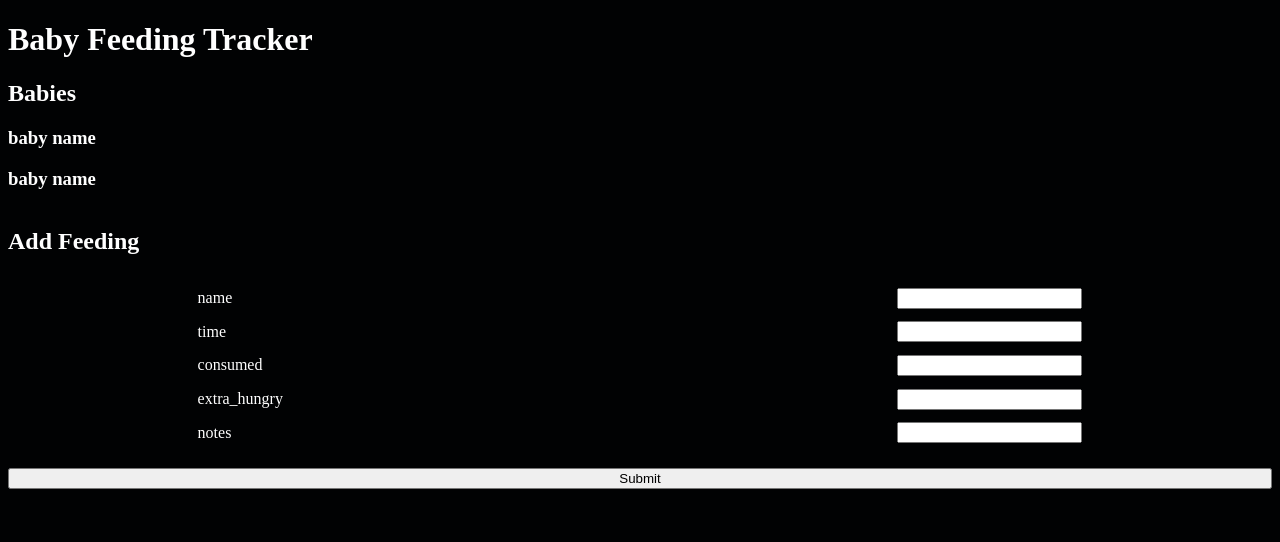
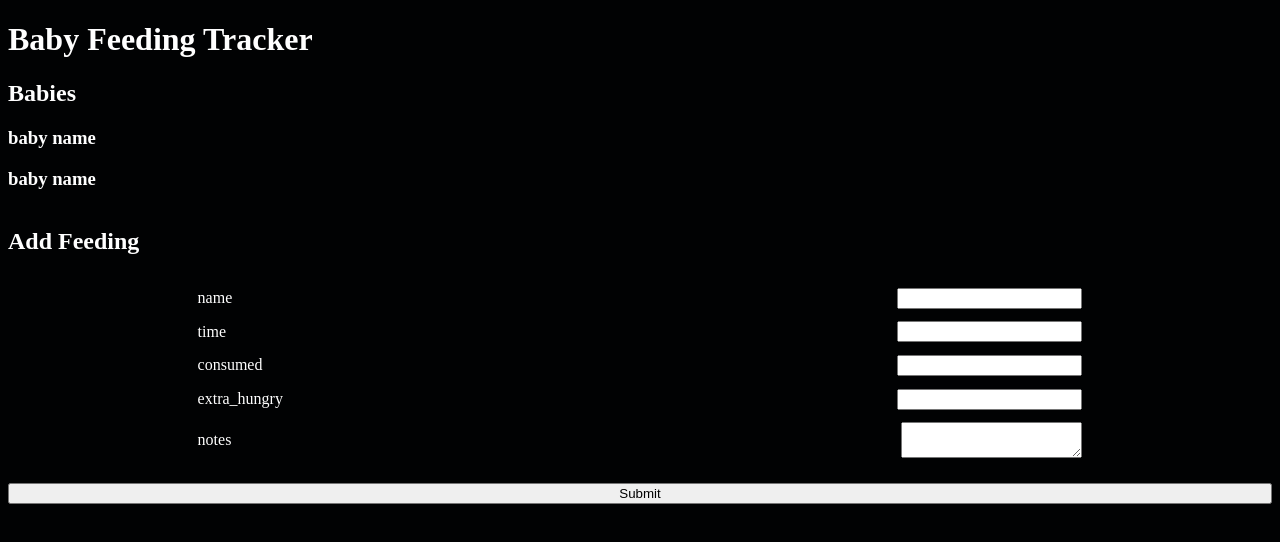
Before and after one commit to Richardaeld/baby-feeding-tacker, a React (Vite) app: page / in a window 1280 px wide. Shown: the top 542 px of the page. Built offline with nearby package versions, Linux system fonts and the light colour scheme.

Commit message:
created/added component textarea

```diff
--- a/src/App.jsx
+++ b/src/App.jsx
@@ -6,23 +6,23 @@ const form = {
   inputs: [
     {
       name:'name',
-      input: 'input',
+      type: 'input',
     },
     {
       name: 'time',
-      input: 'input',
+      type: 'input',
     },
     {
       name: 'consumed',
-      input: 'input',
+      type: 'input',
     },
     {
       name: 'extra_hungry',
-      input: 'input_checkbox',
+      type: 'input_checkbox',
     },
     {
       name:'notes',
-      input:'textarea',
+      type:'textarea',
     }
   ]
 }
--- a/src/components/Form.jsx
+++ b/src/components/Form.jsx
@@ -1,15 +1,19 @@
 import PropTypes from 'prop-types';
 import { FormInput } from './FormInput'
+import { FormTextarea } from './FormTextarea';
+
 export function Form ({ form }) {
 
    return (
       <form>
          <h2>{form.header}</h2>
          {form.inputs.map(input => {
-            switch (input.input) {
+            console.log(input.type)
+            switch (input.type) {
+               case 'textarea': return <FormTextarea key={input.id} textarea={input}/>
 
                case 'input':
-               default     : return <FormInput key={input.id} formInput={input}/>
+               default     : return <FormInput key={input.id} input={input}/>
             }
          })}
 
@@ -25,7 +29,7 @@ Form.propTypes = {
          PropTypes.shape({
             id: PropTypes.string.isRequired,
             name:PropTypes.string.isRequired,
-            input:PropTypes.string.isRequired,
+            type:PropTypes.string.isRequired,
          })
       )
    })
--- a/src/components/FormInput.jsx
+++ b/src/components/FormInput.jsx
@@ -1,27 +1,25 @@
 import PropTypes from 'prop-types';
 
-export function FormInput ({ formInput  }) {
+export function FormInput ({ input  }) {
 
 
 
    return (
-      <label htmlFor={formInput.name}>
-         <span>{formInput.name}</span>
+      <label htmlFor={input.name}>
+         <span>{input.name}</span>
          <input
-            id={formInput.name}
+            id={input.name}
             type="text"
-            name={formInput.name}
+            name={input.name}
          />
       </label>
    )
 }
 
 FormInput.propTypes = {
-   formInput: PropTypes.arrayOf(
-      PropTypes.shape({
-         id:PropTypes.string.isRequired,
-         name:PropTypes.string.isRequired,
-         inputType:PropTypes.string.isRequired,
-      })
-   ).isRequired,
+   input: PropTypes.shape({
+      id:PropTypes.string.isRequired,
+      name:PropTypes.string.isRequired,
+      type:PropTypes.string.isRequired,
+   }).isRequired
 }
--- /dev/null
+++ b/src/components/FormTextarea.jsx
@@ -0,0 +1,21 @@
+import PropTypes from 'prop-types';
+
+export function FormTextarea ({ textarea }) {
+
+   return (
+      <label htmlFor={textarea.name}>
+         <span>{textarea.name}</span>
+         <textarea name={textarea.name} id={textarea.name}></textarea>
+      </label>
+   )
+
+
+}
+
+FormTextarea.propTypes = {
+   textarea: PropTypes.shape({
+      id: PropTypes.string.isRequired,
+      name:PropTypes.string.isRequired,
+      type:PropTypes.string.isRequired,
+   }).isRequired
+}
```
